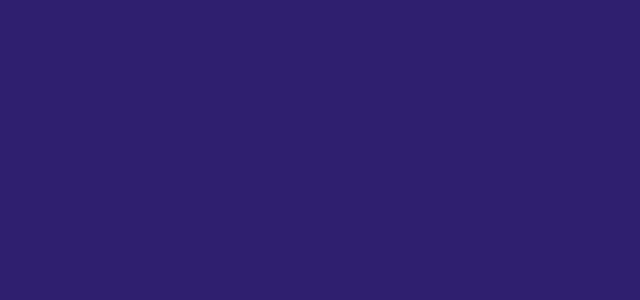
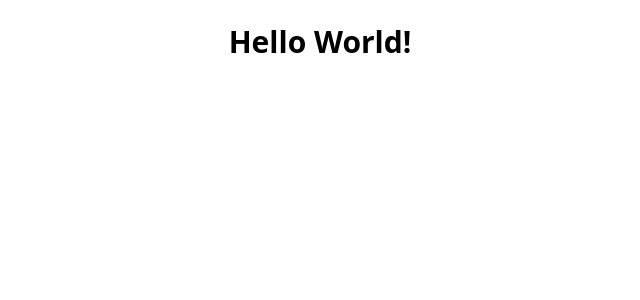
Before and after one commit to hasangoli/software-company, a Next.js app: page / in a window 1280 px wide. Shown: the top 300 px of the page, without its empty margins (320-960 px from the left). Built offline with nearby package versions, Linux system fonts and the light colour scheme.

Commit message:
Updated!

```diff
--- a/app/layout.tsx
+++ b/app/layout.tsx
@@ -1,8 +1,8 @@
 import './globals.scss';
 
 export const metadata = {
-  title: 'BOARD',
-  description: 'Let your mind explore new world',
+  title: 'Courtney Lanka',
+  description: 'Building Dev Team, Quickly and Affordably',
 };
 
 export default function RootLayout({
@@ -12,7 +12,7 @@ export default function RootLayout({
 }) {
   return (
     <html lang='en'>
-      <body className='bg-primary'>{children}</body>
+      <body>{children}</body>
     </html>
   );
 }
--- a/app/page.tsx
+++ b/app/page.tsx
@@ -1,3 +1,9 @@
 export default function Home() {
-  return <main></main>;
+  return (
+    <main>
+      <h1 className='text-center text-black text-3xl mt-6 font-bold'>
+        Hello World!
+      </h1>
+    </main>
+  );
 }
--- a/package.json
+++ b/package.json
@@ -1,12 +1,13 @@
 {
-  "name": "board",
+  "name": "Courtney Lanka",
   "version": "0.1.0",
   "private": true,
   "scripts": {
     "dev": "next dev",
     "build": "next build",
     "start": "next start",
-    "lint": "next lint"
+    "lint": "next lint",
+    "git": "git add . && git commit -m \"Updated!\" && git pull && git push"
   },
   "dependencies": {
     "@emotion/react": "^11.11.1",
--- a/tailwind.config.js
+++ b/tailwind.config.js
@@ -7,9 +7,18 @@ module.exports = {
   ],
   theme: {
     colors: {
-      primary: '#2F1F6F',
+      primary: 'rgb(22, 32, 95)',
+      secondary: 'rgb(255, 248, 86)',
+      gray: 'rgb(249, 249, 249)',
+      white: 'rgb(255 ,255 ,255)',
+      black: 'rgb(0 ,0 ,0)',
     },
-    extend: {},
+    extend: {
+      backgroundImage: {
+        gradient:
+          'linear-gradient(90deg, rgb(255, 153, 0) 0%, rgb(242, 203, 0) 100%)',
+      },
+    },
   },
   plugins: [],
 };
```
